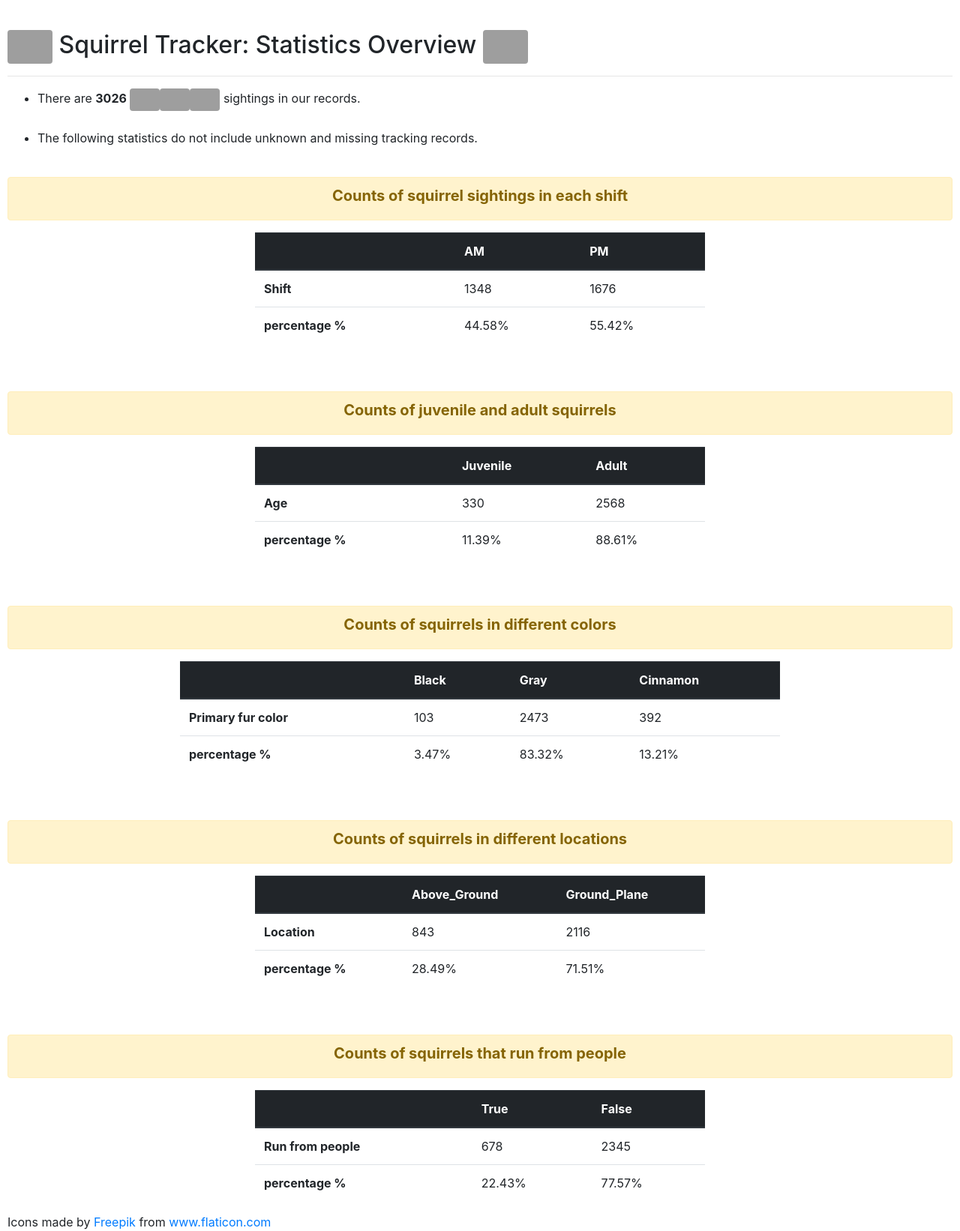
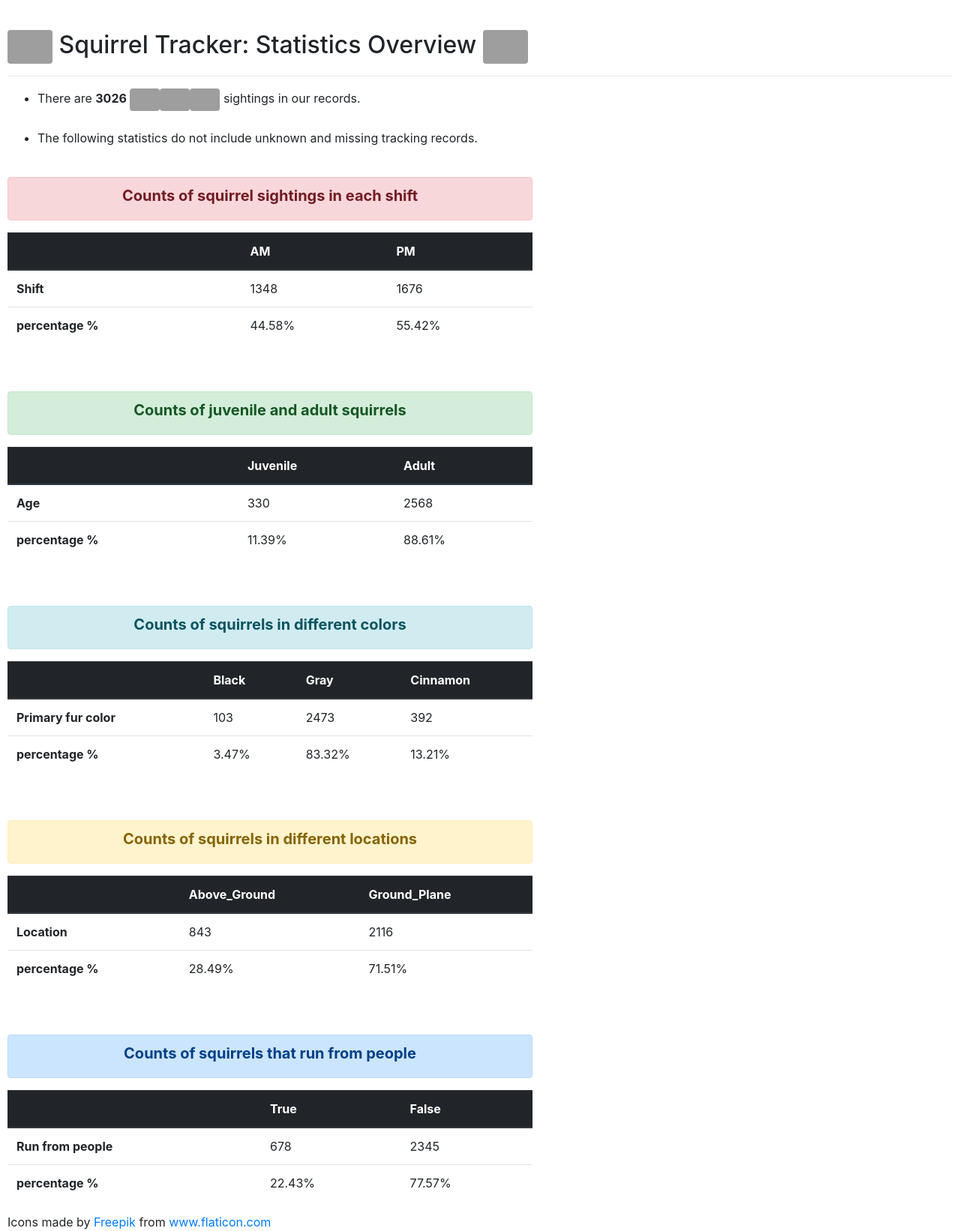
Before and after one commit to Ellin-Fan/SquirrelTracker_group18, a Django app: page /sightings/stats/ in a window 1280 px wide. Shown: the whole page at 75% size. Run offline with Django 3.2, Linux system fonts and the light colour scheme; data comes from the database, SQL or seed files in the repository; some libraries are stand-ins or nearby versions; grey boxes are pictures that could not be loaded.

Commit message:
Finished styling the list and stats pages.

```diff
--- a/sightings/templates/sightings/stats.html
+++ b/sightings/templates/sightings/stats.html
@@ -23,8 +23,8 @@
 		</p>
 		<br>
                 <div>
-                        <table class='table' id="shift_table" align="center" style="width: 600px">
-				<div class="alert alert-warning text-center" style="width: 40% margin-left:30%" role="alert">
+                        <table class='table' id="shift_table" style="width: 700px">
+				<div class="alert alert-danger text-center" style="width: 700px" role="alert">
 					<h5><strong> Counts of squirrel sightings in each shift </strong></h5>
                                 </div>
                                 <thead class="thead-dark">
@@ -51,8 +51,8 @@
 		<br>
 		<br>
                 <div>
-                         <table class="table" id="age_table" align="center" style="width: 600px">
-				 <div class="alert alert-warning text-center" style="width: 40% margin-left:30%" role="alert">
+                         <table class="table" id="age_table" style="width: 700px">
+				 <div class="alert alert-success text-center" style="width: 700px" role="alert">
                                         <h5><strong> Counts of juvenile and adult squirrels </strong></h5>
                                 </div>
 				 <thead class="thead-dark">
@@ -79,8 +79,8 @@
 		<br>
 		<br>
                 <div>
-			<table class='table' id="color_table" align="center"  style="width: 800px">
-				<div class="alert alert-warning text-center" style="width: 40% margin-left:30%" role="alert">
+			<table class='table' id="color_table"  style="width: 700px">
+				<div class="alert alert-info text-center" style="width: 700px" role="alert">
                                         <h5><strong> Counts of squirrels in different colors </strong></h5>
                                 </div>
                                 <thead class="thead-dark">
@@ -110,8 +110,8 @@
 		<br>
 		<br>
                 <div>
-                         <table class='table' id="location_table" align="center"  style="width: 600px">
-				 <div class="alert alert-warning text-center" style="width: 40% margin-left:30%" role="alert">
+                         <table class='table' id="location_table" style="width: 700px">
+				 <div class="alert alert-warning text-center" style="width: 700px" role="alert">
                                         <h5><strong> Counts of squirrels in different locations </strong></h5>
                                 </div>
 				 <thead class="thead-dark">
@@ -138,8 +138,8 @@
 		<br>
 		<br>
                 <div>
-			<table class='table' id="runfrom_table" align="center" style="width: 600px">
-				<div class="alert alert-warning text-center" style="width: 40% margin-left:30%" role="alert">
+			<table class='table' id="runfrom_table" style="width: 700px">
+				<div class="alert alert-primary text-center" style="width: 700px" role="alert">
 					<h5><strong> Counts of squirrels that run from people </strong></h5>
 				</div>
 				<thead class="thead-dark">
```
